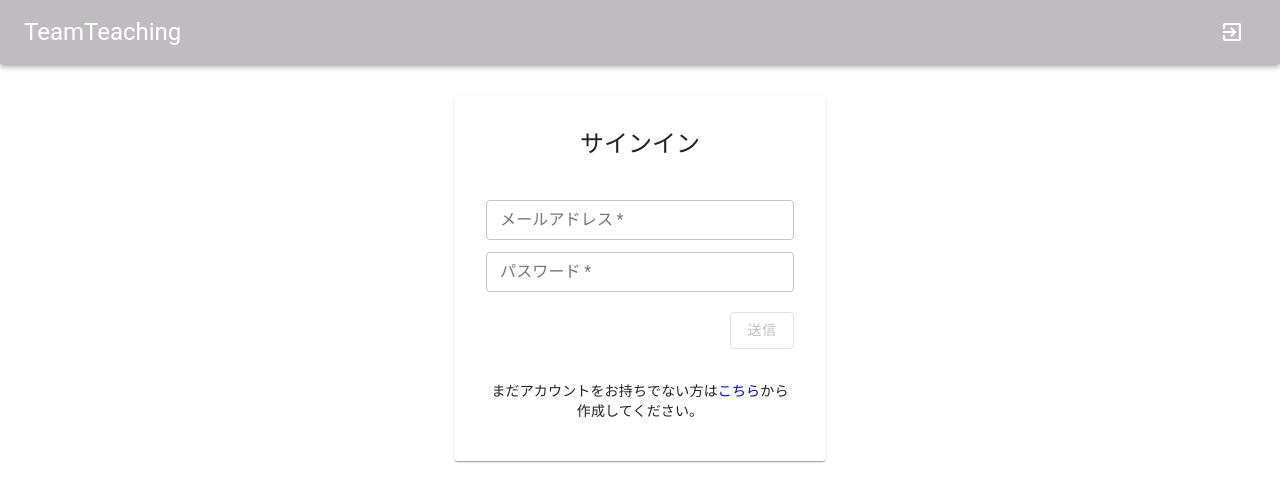
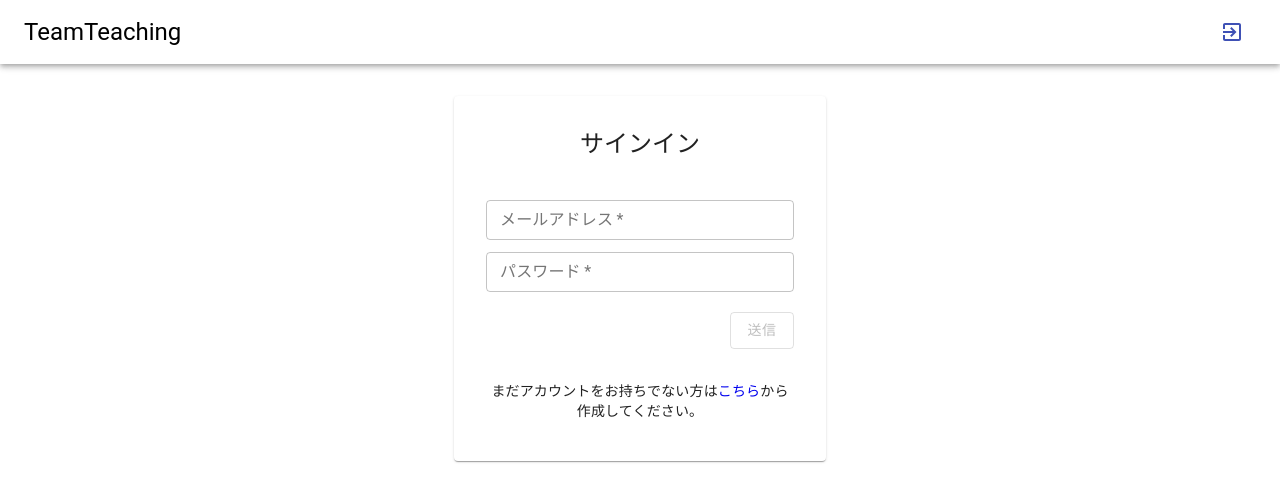
Before and after one commit to AGO523/rails-react-app, a React (Create React App) app in the folder frontend/: page /signin in a window 1280 px wide. Shown: the top 502 px of the page. Built offline with nearby package versions, Linux system fonts and the light colour scheme; what axios-case-converter would draw is missing.

Commit message:
react-create-app on Heroku

```diff
--- a/frontend/src/components/layouts/Header.tsx
+++ b/frontend/src/components/layouts/Header.tsx
@@ -19,7 +19,7 @@ const useStyles = makeStyles((theme: Theme) => ({
   title: {
     flexGrow: 1,
     textDecoration: "none",
-    color: "inherit"
+    color: "black"
   },
   linkBtn: {
     textTransform: "none",
@@ -27,7 +27,7 @@ const useStyles = makeStyles((theme: Theme) => ({
 
   },
   bar: {
-    backgroundColor: "#bebcbe"
+    backgroundColor: "#fff"
   }
 }))
 
@@ -46,7 +46,7 @@ const Header: React.FC = () => {
               to="/users"
               edge="start"
               className={classes.linkBtn}
-              color="inherit"
+              color="primary"
             >
               <SearchIcon />
               見つける
@@ -56,7 +56,7 @@ const Header: React.FC = () => {
               to="/posts"
               edge="start"
               className={classes.linkBtn}
-              color="inherit"
+              color="primary"
             >
               <BorderColorIcon />
               ポスト
@@ -66,7 +66,7 @@ const Header: React.FC = () => {
               to="/chat_rooms"
               edge="start"
               className={classes.linkBtn}
-              color="inherit"
+              color="primary"
             >
               <ChatBubbleIcon />
               チャット
@@ -76,7 +76,7 @@ const Header: React.FC = () => {
               to="/home"
               edge="start"
               className={classes.linkBtn}
-              color="inherit"
+              color="primary"
             >
               <PersonIcon />
               ホーム
@@ -91,7 +91,7 @@ const Header: React.FC = () => {
               to="/signin"
               edge="start"
               className={classes.linkBtn}
-              color="inherit"
+              color="primary"
             >
               <ExitToAppIcon />
             </IconButton>
```
